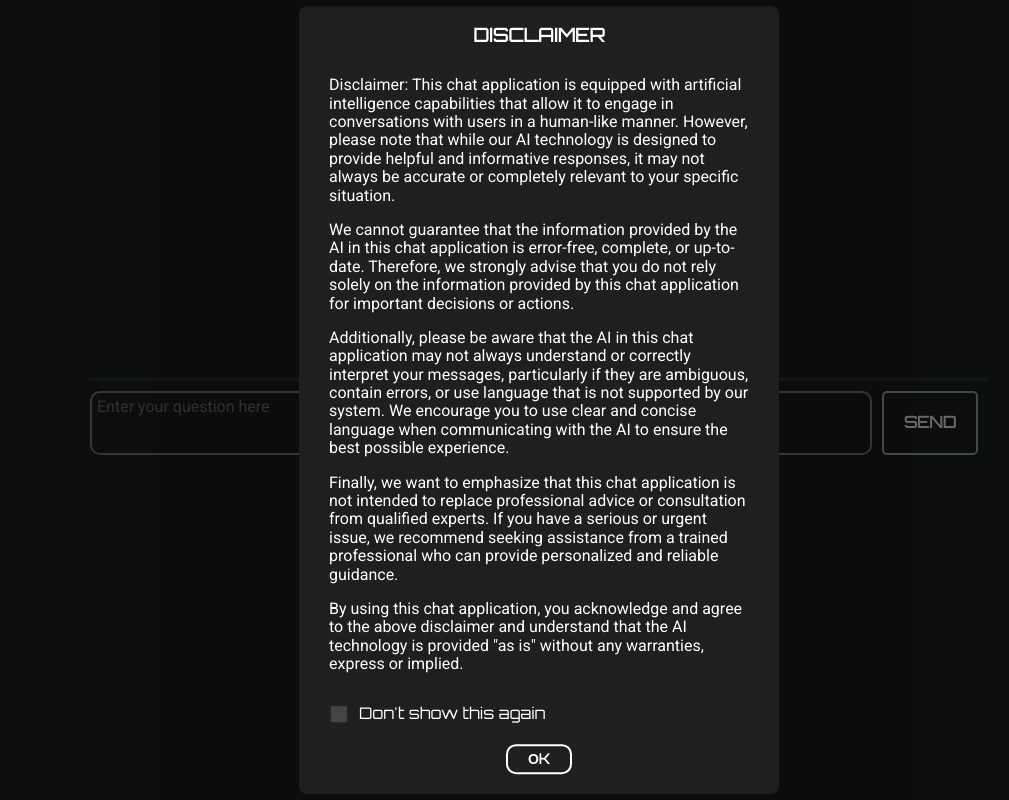
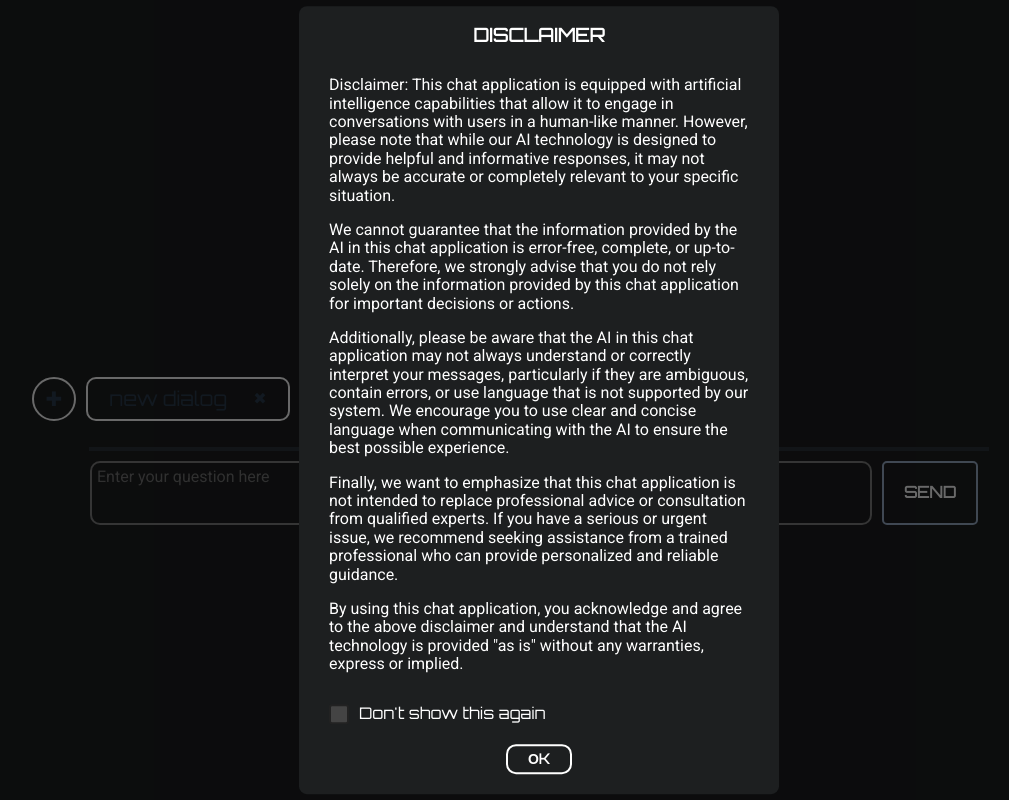
Before and after one commit to IMPOSTOR15/neural-network-assistant-enhanced, a Vue app: page / in a window 1280 px wide. Shown: the whole page, without its empty margins (101-1110 px from the left). Built offline with nearby package versions, Linux system fonts and the light colour scheme.

Commit message:
add dialog changer

```diff
--- a/src/components/ChatGPTCompanent.vue
+++ b/src/components/ChatGPTCompanent.vue
@@ -3,6 +3,10 @@
     <div class="top-div">
 			<h2>ASK A QUESTION</h2>
     </div>
+    <ScrollDialogCompanent
+      :dialogsList = 'dialogsList'
+      @selectDialog='selectCurDialog'
+    />
     <div class="dialog-container">
 			<li
         class="dialog-li"
@@ -33,60 +37,103 @@
 </template>
 
 <script>
+import ScrollDialogCompanent from '@/components/dialogsList/ScrollDialogCompanent.vue'
 import LoadingIndicator from '@/components/LoadingIndicator.vue'
 import axios from 'axios'
 
 export default {
   components: {
     LoadingIndicator,
+    ScrollDialogCompanent
   },
 	data() {
 		return {
+      curDialogIndex: 0,
       isLoading: false,
 			questionText: '',
 			res: null,
       dialogArr: [],
       parentMessageId: null,
       conversationId: null,
-      requestBody: {}
+      requestBody: {},
+      dialogsList: [{
+        title: 'new dialog',
+        dialog_id: 1,
+        dialogMessages: []
+      },]
 		}
 	},
+  created() {
+    if(localStorage.dialogsList) {
+      this.dialogsList = JSON.parse(localStorage.dialogsList);
+    }
+  },
+  watch: {
+    dialogsList() {
+      console.log('save to storage');
+      localStorage.setItem('dialogsList', JSON.stringify(this.dialogsList));
+    },
+    deep: true
+  },
 	async mounted() {
+    if (this.dialogsList.length != 0) {
+      this.dialogArr = this.dialogsList[this.curDialogIndex].dialogMessages
+    }
 
 	},
 	methods: {
+    selectCurDialog(dialog_id) {
+      this.dialogsList[this.curDialogIndex].dialogMessages = this.dialogArr
+
+      this.curDialogIndex = this.dialogsList.findIndex(elem => elem.dialog_id === dialog_id)
+      this.dialogArr = this.dialogsList[this.curDialogIndex].dialogMessages
+    },
     async loadingNewAnswer() {
       if (this.questionText !== '') {
         this.isLoading = true;
-        await this.sendQuestion();
+        await this.sendQuestion(this.questionText);
       }
 
 
     },
-		async sendQuestion(){
+		async sendQuestion(questionText){
       this.dialogArr.push({src: "user", text: this.questionText, curtime: Date.now()});
-      if (this.parentMessageId) {
+
+      if(this.dialogArr.length != 1) {
+        console.log(this.dialogArr[this.dialogArr.length-2]);
+        if (this.dialogArr[this.dialogArr.length-2].parentMessageId) {
+          this.requestBody = {
+            message: questionText,
+            parentMessageId: this.dialogArr[this.dialogArr.length-2].parentMessageId,
+            conversationId: this.dialogArr[this.dialogArr.length-2].conversationId
+          };
+          console.log('ask with context');
+        }
+      }
+      else {
         this.requestBody = {
-          message: this.questionText,
-          parentMessageId: this.parentMessageId,
-          conversationId: this.conversationId
-        };
-        console.log('ask with context');
-      } else {
-        this.requestBody = {
-          message: this.questionText,
+          message: questionText,
         };
         console.log('ask without context');
       }
       this.questionText = '';
       axios.post('https://chatgptapi-dandr212.b4a.run/conversation', this.requestBody)
         .then(response => {
-          console.log(response.data.response);
-          this.dialogArr.push({src: "ai", text: response.data.response, curtime: Date.now()});
+          // console.log(response.data.response);
+          this.dialogArr.push(
+            {
+              src: "ai",
+              text: response.data.response,
+              curtime: Date.now(),
+              parentMessageId: response.data.messageId,
+              conversationId: response.data.conversationId,
+            });
           this.parentMessageId = response.data.messageId;
           this.conversationId = response.data.conversationId
           this.isLoading = false;
-          console.log(response.data);
+          // console.log(response.data);
+          this.addTitle()
+          localStorage.setItem('dialogsList', JSON.stringify(this.dialogsList));
         })
         .catch(error => {
           console.error(error);
@@ -94,11 +141,21 @@ export default {
           this.isLoading = false;
 
         });
+
 		},
 		addDialogHistory() {
 			this.dialogArr.push({src: "ai", text: this.res.text, curtime: Date.now()});
 			this.questionText = '';
-		}
+		},
+    async addTitle() {
+      if(this.dialogsList[this.curDialogIndex].dialogMessages.length === 2 || this.dialogsList[this.curDialogIndex].title === 'new dialog')
+        axios.post('https://chatgptapi-dandr212.b4a.run/conversation', {
+          message: 'Reduce the question to two words'+this.dialogArr[0].text,
+        })
+        .then(response => {
+          this.dialogsList[this.curDialogIndex].title = response.data.response
+        })
+    }
 	}
 }
 </script>
--- a/src/components/DisclaimerComponent.vue
+++ b/src/components/DisclaimerComponent.vue
@@ -169,4 +169,17 @@ input[type="checkbox"]:checked::before {
   color: #222;
 }
 
+@media (max-width: 750px) {
+  .modal-text {
+    font-size: 13px;
+  }
+  .modal-content {
+    margin: 15px;
+  }
+  .modal {
+
+    min-width: 90%;
+
+  }
+}
 </style>
--- /dev/null
+++ b/src/components/dialogsList/ScrollDialogCompanent.vue
@@ -0,0 +1,92 @@
+<template>
+  <div class="scroll-container">
+    <div class="add-dialog-element" @click="addNewDialog">
+      <p class="dialog-header">&#10010;</p>
+    </div>
+    <div
+      v-for="dialog in dialogsList"
+      :key="dialog.dialog_id">
+      <dialogElemet
+        @selectDialog="selectDialog"
+        @delDialog="delSelectedDialog"
+        :dialog='dialog'
+      />
+    </div>
+  </div>
+</template>
+
+<script>
+import dialogElemet from '@/components/dialogsList/dialogElement.vue'
+
+export default {
+  components: {
+    dialogElemet
+  },
+  props: ['dialogsList'],
+  data() {
+    return {
+
+    }
+  },
+  methods: {
+    addNewDialog(){
+      if (this.dialogsList.length === 0 || this.dialogsList[this.dialogsList.length - 1].title !== 'new dialog') {
+          this.dialogsList.push({
+          title: 'new dialog',
+          dialog_id: this.dialogsList.length + 1,
+          dialogMessages: []
+        })
+        console.log(this.dialogsList);
+      }
+
+    },
+    delSelectedDialog(dialog_id) {
+      console.log(dialog_id);
+      let del_index = this.dialogsList.findIndex(elem => elem.dialog_id === dialog_id)
+      this.dialogsList.splice(del_index, 1)
+    },
+    selectDialog(dialog_id) {
+      this.$emit('selectDialog', dialog_id)
+    }
+  }
+}
+</script>
+
+<style scoped>
+.scroll-container {
+  max-width: 80%;
+  overflow-x: auto;
+
+  margin: 0 auto;
+  overflow-y: hidden;
+  width: 90%;
+  height: 60px;
+  display: flex;
+  flex-direction: row;
+  /* justify-content: center; */
+}
+
+.scroll-container::-webkit-scrollbar {
+  width: 12px;               /* ширина scrollbar */
+}
+.scroll-container::-webkit-scrollbar-track {
+  background: #2d333b;
+  border-radius: 10px;       /* цвет дорожки */
+}
+.scroll-container::-webkit-scrollbar-thumb {
+  background-color: #3c495b;    /* цвет плашки */
+  border-radius: 20px;       /* закругления плашки */
+  border: 3px solid #2d333b;
+}
+
+
+.add-dialog-element {
+  min-width: 40px;
+  height: 40px;
+  border: 2px solid #fff;
+  border-radius: 25px;
+  margin: 0 5px;
+  cursor: pointer;
+}
+
+</style>
--- /dev/null
+++ b/src/components/dialogsList/dialogElement.vue
@@ -0,0 +1,49 @@
+<template>
+<div class="dialog-element" @click="selectDialog">
+	<p class="dialog-header">{{ curDialog.title }}</p>
+	<span class="del-ico" @click="delDialog">&#10006;</span>
+</div>
+
+</template>
+
+<script>
+export default {
+	props: ['dialog'],
+	data() {
+		return {
+			curDialog: this.dialog
+		}
+	},
+	methods: {
+		selectDialog() {
+			this.$emit('selectDialog', this.curDialog.dialog_id)
+		},
+		delDialog() {
+			this.$emit('delDialog', this.curDialog.dialog_id)
+		}
+	}
+}
+</script>
+
+<style>
+.dialog-element {
+  display: flex;
+  flex-direction: row;
+  justify-content: space-evenly;
+  min-width: 200px;
+  height: 40px;
+  border: 2px solid #fff;
+  border-radius: 10px;
+  margin: 0 5px;
+  cursor: pointer;
+}
+
+.dialog-header {
+  font-size: 20px;
+  margin:8px 5px 8px 5px;
+}
+
+.del-ico {
+  margin: auto 5px;
+}
+</style>
--- a/src/components/selectComponent.vue
+++ b/src/components/selectComponent.vue
@@ -3,6 +3,7 @@
     <h2 class="choose-header">Select functional</h2>
     <div>
       <button ref="firstRippleButton" class="select-btn" @click="onClickselect" @animationend="onAnimationEnd">chatGPT</button>
+      <button ref="firstRippleButton" class="select-btn" @click="onClickselect" @animationend="onAnimationEnd">chatGPT V2</button>
       <!-- <button ref="secondRippleButton" class="select-btn" @click="onClickselect" @animationend="onAnimationEnd">Stable diffusion</button> -->
     </div>
     <div class="content">
@@ -31,6 +32,10 @@ export default {
       if (event.path[0].textContent === "Stable diffusion") {
         this.mousePositionToCustomProp(event, this.$refs.secondRippleButton);
         this.$refs.secondRippleButton.classList.add("pulse");
+      }
+      if (event.path[0].textContent === "chatGPT") {
+        this.mousePositionToCustomProp(event, this.$refs.firstRippleButton);
+        this.$refs.firstRippleButton.classList.add("pulse");
       }
       if (event.path[0].textContent === "chatGPT") {
         this.mousePositionToCustomProp(event, this.$refs.firstRippleButton);
--- a/src/store/index.js
+++ b/src/store/index.js
@@ -2,8 +2,10 @@ import { createStore } from 'vuex'
 
 export default createStore({
   state: {
+    dialogArr: [],
   },
   getters: {
+
   },
   mutations: {
   },
--- a/src/views/MainView.vue
+++ b/src/views/MainView.vue
@@ -91,4 +91,12 @@ export default {
 
   }
 }
+@media (max-width: 750px) {
+  .gradient-border {
+    max-width: 80%;
+  }
+  .header-title {
+    font-size: 35px;
+  }
+}
 </style>
```
Also changed, not shown: src/components/HelloWorld.vue (deleted, +0 -59 lines).
